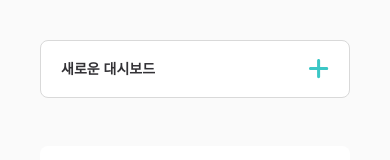
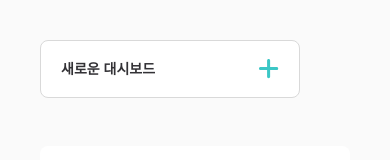
Before and after one commit to sprint22-part3-Team3/Taskify_Front, a React (Vite) app: page /mydashboard in a window 390 px wide. Shown: the top 160 px of the page. Built offline with nearby package versions, Linux system fonts and the light colour scheme; a web font is replaced by a local one.

Commit message:
🎨 Style: 반응형 스타일 변경, max-h 값 수정

```diff
--- a/src/pages/my-dashboard/index.tsx
+++ b/src/pages/my-dashboard/index.tsx
@@ -17,14 +17,14 @@ function MyDashboardPage() {
           <Button
             theme="outlined"
             size="icon"
-            className="typo-md-semibold md:typo-lg-semibold h-14.5 w-full max-w-83 justify-between px-5 text-left"
+            className="typo-md-semibold md:typo-lg-semibold h-14.5 w-full max-w-65 justify-between px-5 text-left sm:max-w-62.5 md:h-17 md:max-w-83"
           >
             <span>새로운 대시보드</span>
             <IcAdd className="text-primary-500 h-5 w-5" />
           </Button>
         </section>
 
-        <section className="mt-12 max-h-97.5 max-w-240 rounded-lg bg-white px-10 pt-6">
+        <section className="mt-12 h-81.75 max-w-240 rounded-lg bg-white px-10 pt-6 md:h-97.5">
           <h2 className="typo-md-bold text-black-200 md:typo-xl-bold">
             초대받은 대시보드
           </h2>
```
